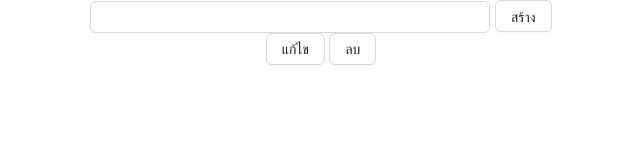
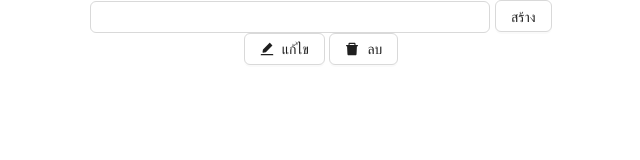
Before and after one commit to isPeang/todolist, a React (Create React App) app: page / in a window 1280 px wide. Both pictures are taken after a click on the button "สร้าง". Shown: the top 160 px of the page, without its empty margins (319-959 px from the left). Built offline with nearby package versions, Linux system fonts and the light colour scheme.

Commit message:
เพิ่ม icon

```diff
--- a/src/component/List.js
+++ b/src/component/List.js
@@ -1,4 +1,5 @@
 import { Button } from "antd";
+import {DeleteFilled, EditFilled} from '@ant-design/icons'
 
 const List = ({ list, onEdit, onDelete }) => {
   return (
@@ -6,8 +7,8 @@ const List = ({ list, onEdit, onDelete }) => {
       {list.map((list, index) => (
         <p key={index} className=" mb-3">
           {list} {' '}
-          <Button onClick={() => onEdit(index)}>แก้ไข</Button> {' '}
-          <Button onClick={() => onDelete(index)}>ลบ</Button>
+          <Button onClick={() => onEdit(index)} icon={<EditFilled />}>แก้ไข</Button> {' '}
+          <Button onClick={() => onDelete(index)} icon={<DeleteFilled />}>ลบ</Button>
         </p>
       ))}
     </>
```
